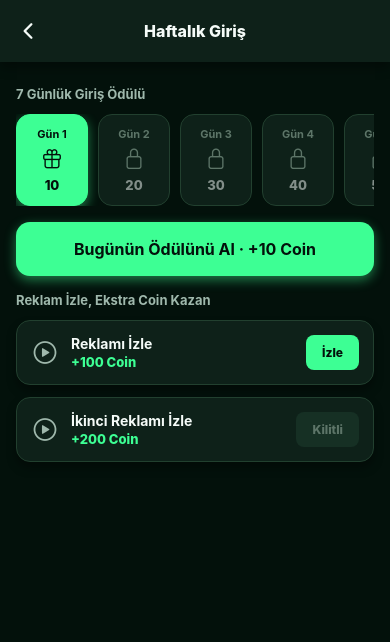
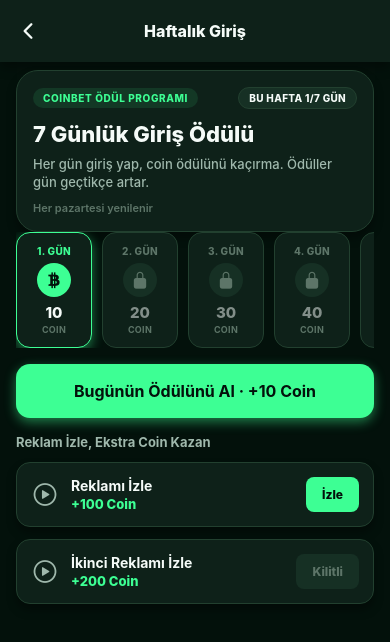
Before and after one commit to aras303/coinbet, a React Native app in the folder mobile/: screen /WeeklyLogin in a window 390 px wide. Shown: the top 642 px of the page. Built offline with nearby package versions, Linux system fonts and the light colour scheme; no server answers.

Commit message:
Redesign Haftalık Giriş with medallion day badges and hero header
Day cards now use a circular icon badge (bitcoin/lock/check) instead of a
bare icon, and the screen gains a hero card with an eyebrow tag, a
"BU HAFTA n/7 GÜN" progress badge, title, subtitle, and reset note.

```diff
--- a/mobile/src/components/WeeklyDayCard.tsx
+++ b/mobile/src/components/WeeklyDayCard.tsx
@@ -16,13 +16,24 @@ export default function WeeklyDayCard({ day, coins, status }: Props) {
   const active = status === 'available';
   const claimed = status === 'claimed';
 
+  const badgeColor = active
+    ? theme.colors.primary
+    : claimed
+      ? `${theme.colors.primary}22`
+      : theme.colors.surfaceElevated;
+  const badgeIconColor = active
+    ? theme.colors.background
+    : claimed
+      ? theme.colors.primary
+      : theme.colors.textMuted;
+
   return (
     <View
       style={[
         styles.card,
         active && theme.shadow.glow(theme.colors.primary),
         {
-          backgroundColor: active ? theme.colors.primary : theme.colors.surface,
+          backgroundColor: theme.colors.surface,
           borderColor: active ? theme.colors.primary : theme.colors.border,
           borderRadius: theme.radius.md,
         },
@@ -32,29 +43,27 @@ export default function WeeklyDayCard({ day, coins, status }: Props) {
         style={[
           styles.dayLabel,
           {
-            color: active ? theme.colors.background : theme.colors.textMuted,
+            color: active ? theme.colors.primary : theme.colors.textMuted,
             fontFamily: theme.typography.fontFamily,
           },
         ]}
       >
-        Gün {day}
+        {day}. GÜN
       </Text>
 
-      {claimed ? (
-        <Ionicons name="checkmark-circle" size={22} color={theme.colors.primary} />
-      ) : (
+      <View style={[styles.badge, { backgroundColor: badgeColor }]}>
         <Ionicons
-          name={status === 'locked' ? 'lock-closed-outline' : 'gift-outline'}
-          size={22}
-          color={active ? theme.colors.background : theme.colors.textMuted}
+          name={claimed ? 'checkmark' : status === 'locked' ? 'lock-closed' : 'logo-bitcoin'}
+          size={18}
+          color={badgeIconColor}
         />
-      )}
+      </View>
 
       <Text
         style={[
           styles.coins,
           {
-            color: active ? theme.colors.background : theme.colors.text,
+            color: theme.colors.text,
             fontFamily: theme.typography.fontFamily,
             opacity: status === 'locked' ? 0.5 : 1,
           },
@@ -62,24 +71,46 @@ export default function WeeklyDayCard({ day, coins, status }: Props) {
       >
         {coins}
       </Text>
+      <Text
+        style={[
+          styles.coinLabel,
+          { color: theme.colors.textMuted, fontFamily: theme.typography.fontFamily },
+        ]}
+      >
+        COIN
+      </Text>
     </View>
   );
 }
 
 const styles = StyleSheet.create({
   card: {
-    width: 72,
+    width: 76,
     borderWidth: 1,
     alignItems: 'center',
     paddingVertical: 12,
     gap: 6,
   },
   dayLabel: {
-    fontSize: 11,
-    fontWeight: '700',
+    fontSize: 10,
+    fontWeight: '800',
+    letterSpacing: 0.3,
+  },
+  badge: {
+    width: 34,
+    height: 34,
+    borderRadius: 17,
+    alignItems: 'center',
+    justifyContent: 'center',
   },
   coins: {
-    fontSize: 13,
+    fontSize: 15,
     fontWeight: '800',
   },
+  coinLabel: {
+    fontSize: 9,
+    fontWeight: '700',
+    letterSpacing: 0.3,
+    marginTop: -4,
+  },
 });
--- a/mobile/src/screens/WeeklyLoginScreen.tsx
+++ b/mobile/src/screens/WeeklyLoginScreen.tsx
@@ -43,14 +43,80 @@ export default function WeeklyLoginScreen({ navigation }: Props) {
       <ScreenHeader title="Haftalık Giriş" onBack={() => navigation.goBack()} />
 
       <ScrollView contentContainerStyle={styles.content} showsVerticalScrollIndicator={false}>
-        <Text
+        <View
           style={[
-            styles.sectionTitle,
-            { color: theme.colors.textSecondary, fontFamily: theme.typography.fontFamily },
+            styles.heroCard,
+            theme.shadow.card,
+            {
+              backgroundColor: theme.colors.surface,
+              borderColor: theme.colors.border,
+              borderRadius: theme.radius.lg,
+            },
           ]}
         >
-          7 Günlük Giriş Ödülü
-        </Text>
+          <View style={styles.heroTopRow}>
+            <View
+              style={[
+                styles.eyebrow,
+                { backgroundColor: `${theme.colors.primary}1A`, borderRadius: theme.radius.full },
+              ]}
+            >
+              <Text
+                style={[
+                  styles.eyebrowText,
+                  { color: theme.colors.primary, fontFamily: theme.typography.fontFamily },
+                ]}
+              >
+                COINBET ÖDÜL PROGRAMI
+              </Text>
+            </View>
+
+            <View
+              style={[
+                styles.weekBadge,
+                {
+                  backgroundColor: theme.colors.surfaceElevated,
+                  borderColor: theme.colors.border,
+                  borderRadius: theme.radius.full,
+                },
+              ]}
+            >
+              <Text
+                style={[
+                  styles.weekBadgeText,
+                  { color: theme.colors.text, fontFamily: theme.typography.fontFamily },
+                ]}
+              >
+                BU HAFTA {activeDay}/7 GÜN
+              </Text>
+            </View>
+          </View>
+
+          <Text
+            style={[
+              styles.heroTitle,
+              { color: theme.colors.text, fontFamily: theme.typography.fontFamily },
+            ]}
+          >
+            7 Günlük Giriş Ödülü
+          </Text>
+          <Text
+            style={[
+              styles.heroSubtitle,
+              { color: theme.colors.textSecondary, fontFamily: theme.typography.fontFamily },
+            ]}
+          >
+            Her gün giriş yap, coin ödülünü kaçırma. Ödüller gün geçtikçe artar.
+          </Text>
+          <Text
+            style={[
+              styles.heroNote,
+              { color: theme.colors.textMuted, fontFamily: theme.typography.fontFamily },
+            ]}
+          >
+            Her pazartesi yenilenir
+          </Text>
+        </View>
 
         <ScrollView
           horizontal
@@ -131,6 +197,51 @@ const styles = StyleSheet.create({
     paddingTop: 8,
     paddingBottom: 32,
   },
+  heroCard: {
+    borderWidth: 1,
+    padding: 16,
+    gap: 8,
+  },
+  heroTopRow: {
+    flexDirection: 'row',
+    alignItems: 'center',
+    justifyContent: 'space-between',
+    gap: 8,
+  },
+  eyebrow: {
+    paddingHorizontal: 10,
+    paddingVertical: 4,
+  },
+  eyebrowText: {
+    fontSize: 10,
+    fontWeight: '800',
+    letterSpacing: 0.6,
+  },
+  weekBadge: {
+    borderWidth: 1,
+    paddingHorizontal: 10,
+    paddingVertical: 4,
+  },
+  weekBadgeText: {
+    fontSize: 10,
+    fontWeight: '800',
+    letterSpacing: 0.3,
+  },
+  heroTitle: {
+    fontSize: 22,
+    fontWeight: '800',
+    marginTop: 4,
+  },
+  heroSubtitle: {
+    fontSize: 13,
+    fontWeight: '500',
+    lineHeight: 18,
+  },
+  heroNote: {
+    fontSize: 11,
+    fontWeight: '600',
+    marginTop: 2,
+  },
   sectionTitle: {
     fontSize: 13,
     fontWeight: '700',
```
